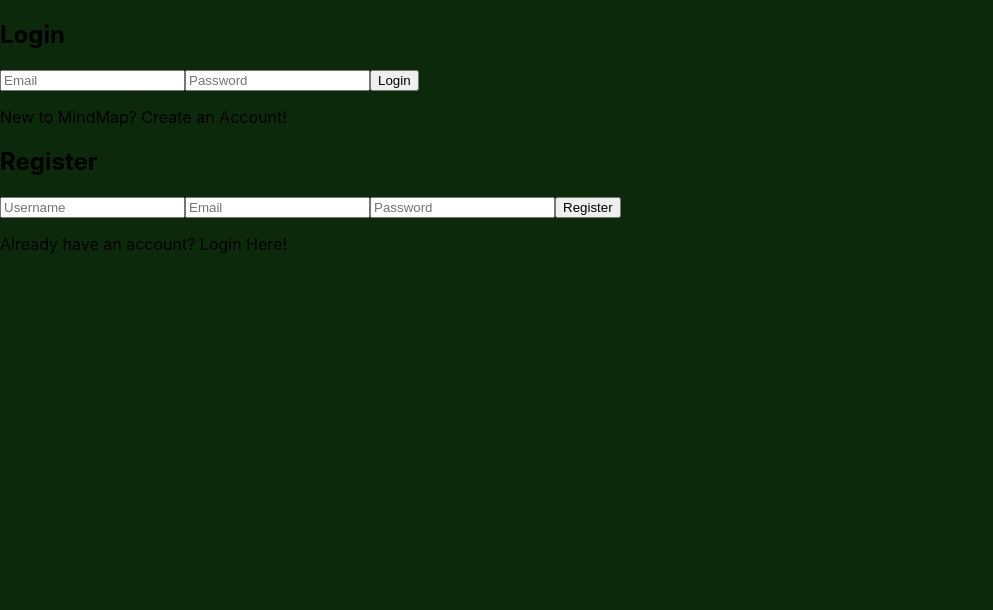
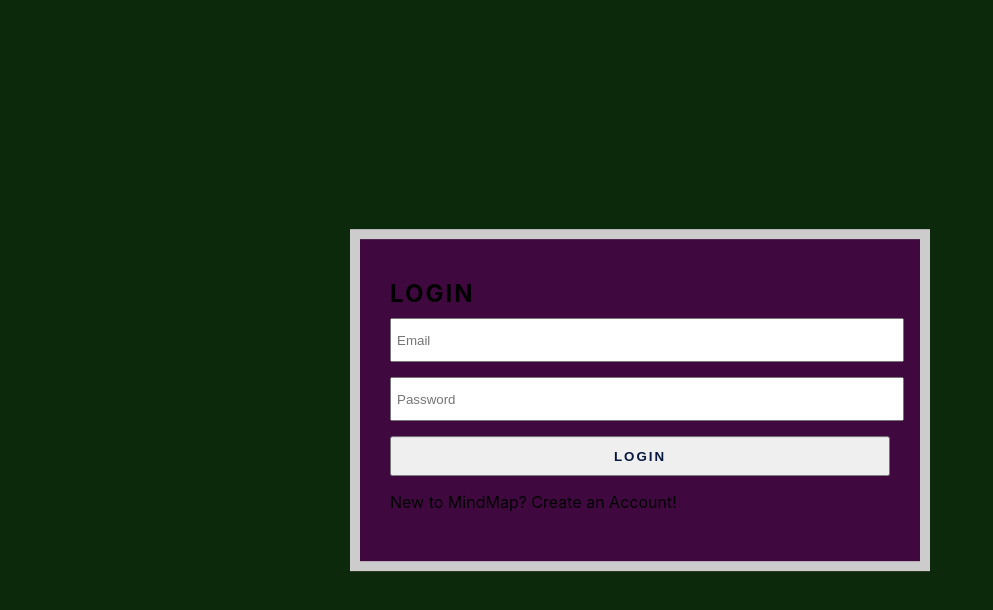
Before and after one commit to shubhamjha25/MindMap, a React (Create React App) app in the folder client/: page /edit/1 in a window 1280 px wide. Shown: the top 610 px of the page, without its empty margins (0-993 px from the left). Built offline with nearby package versions, Linux system fonts and the light colour scheme.

Commit message:
Login Register Conditional Rendering

```diff
--- a/client/src/components/Login.js
+++ b/client/src/components/Login.js
@@ -47,9 +47,15 @@ function Login({setIsLogin}) {
         }
     }
 
+    const [onLogin, setOnLogin] = useState(false);
+    const style = {
+        visibility: onLogin ? "visible" : "hidden",
+        opacity: onLogin ? 1 : 0
+    }
+
     return(
         <section>
-            <div className="login">
+            <div className="login create-note">
                 <h2>Login</h2>
                 <form onSubmit={loginSubmit}>
                     <input type="email" name="email" id="login-email" placeholder="Email" required value={user.email} onChange={onChangeInput} />
@@ -57,13 +63,13 @@ function Login({setIsLogin}) {
 
                     <button type="submit">Login</button>
                     <p>New to MindMap?
-                        <span> Create an Account!</span>
+                        <span onClick={() => setOnLogin(true)}> Create an Account!</span>
                     </p>
                     <h3>{err}</h3>
                 </form>
             </div>
 
-            <div className="register">
+            <div className="register create-note" style={style}>
                 <h2>Register</h2>
                 <form onSubmit={registerSubmit}>
                     <input type="text" name="name" id="register-name" placeholder="Username" required value={user.name} onChange={onChangeInput} />
@@ -72,7 +78,7 @@ function Login({setIsLogin}) {
 
                     <button type="submit">Register</button>
                     <p>Already have an account?
-                        <span> Login Here!</span>
+                        <span onClick={() => setOnLogin(false)}> Login Here!</span>
                     </p>
                     <h3>{err}</h3>
                 </form>
--- a/client/src/components/Notes.css
+++ b/client/src/components/Notes.css
@@ -149,12 +149,25 @@ a {
     }
   }
 
-  /* *********Login / Register******* *//*
   .login-page{
     position: relative;
     width: 100%;
     min-height: 100vh;
   }
+  .login span{
+      cursor: pointer;
+  }
+  .login span:hover{
+    color: whitesmoke;
+    text-shadow: tomato;
+}
+.register span{
+    cursor: pointer;
+}
+.register span:hover{
+  color: whitesmoke;
+  text-shadow: tomato;
+}
   .login input,
   .register input{
     margin-bottom: 15px;
@@ -183,4 +196,4 @@ a {
   .login-page span:hover{
     color: orange;
     cursor: pointer;
-  }*/
+  }
```
Also changed, not shown: 1 other file (tests, documents, lock files or other folders).
